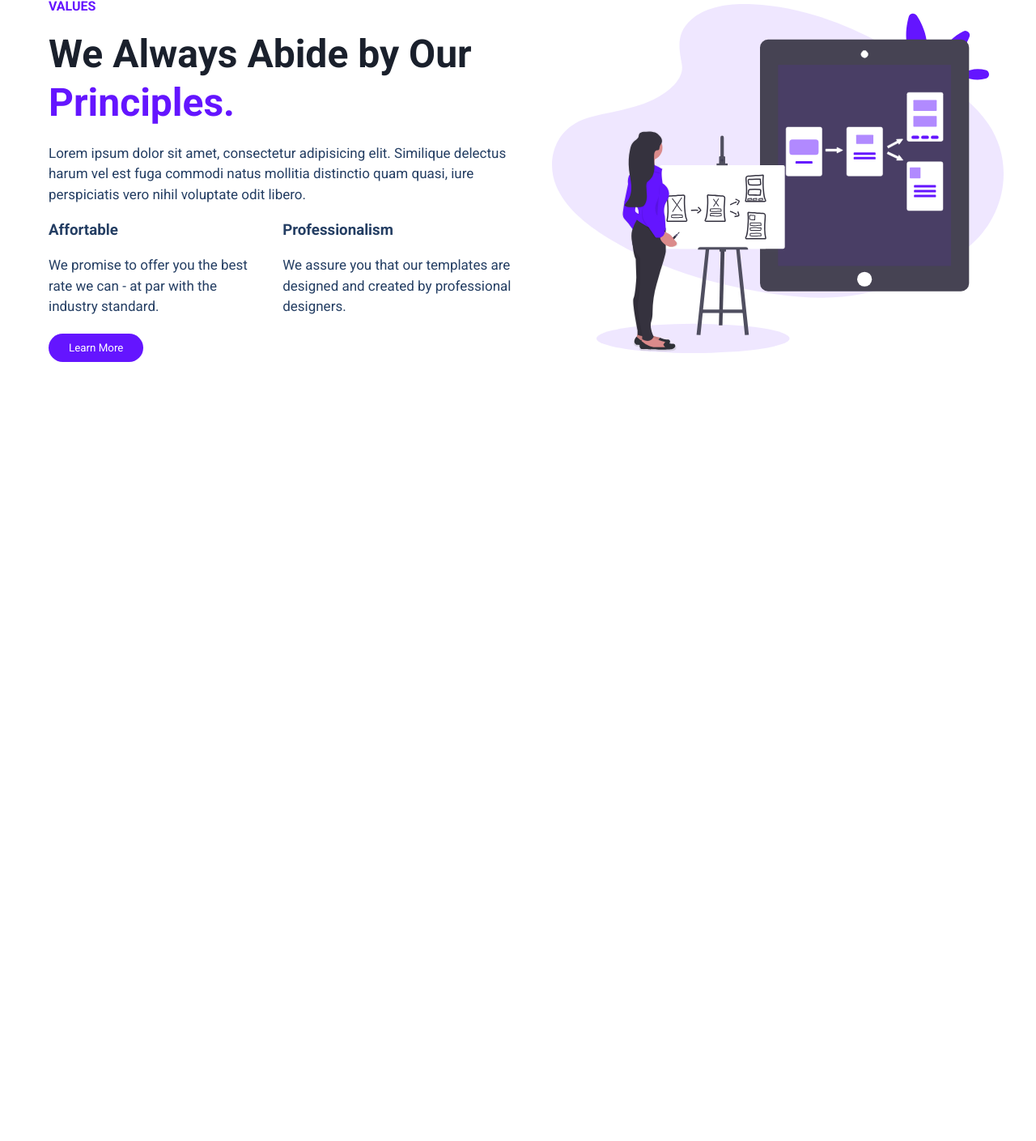
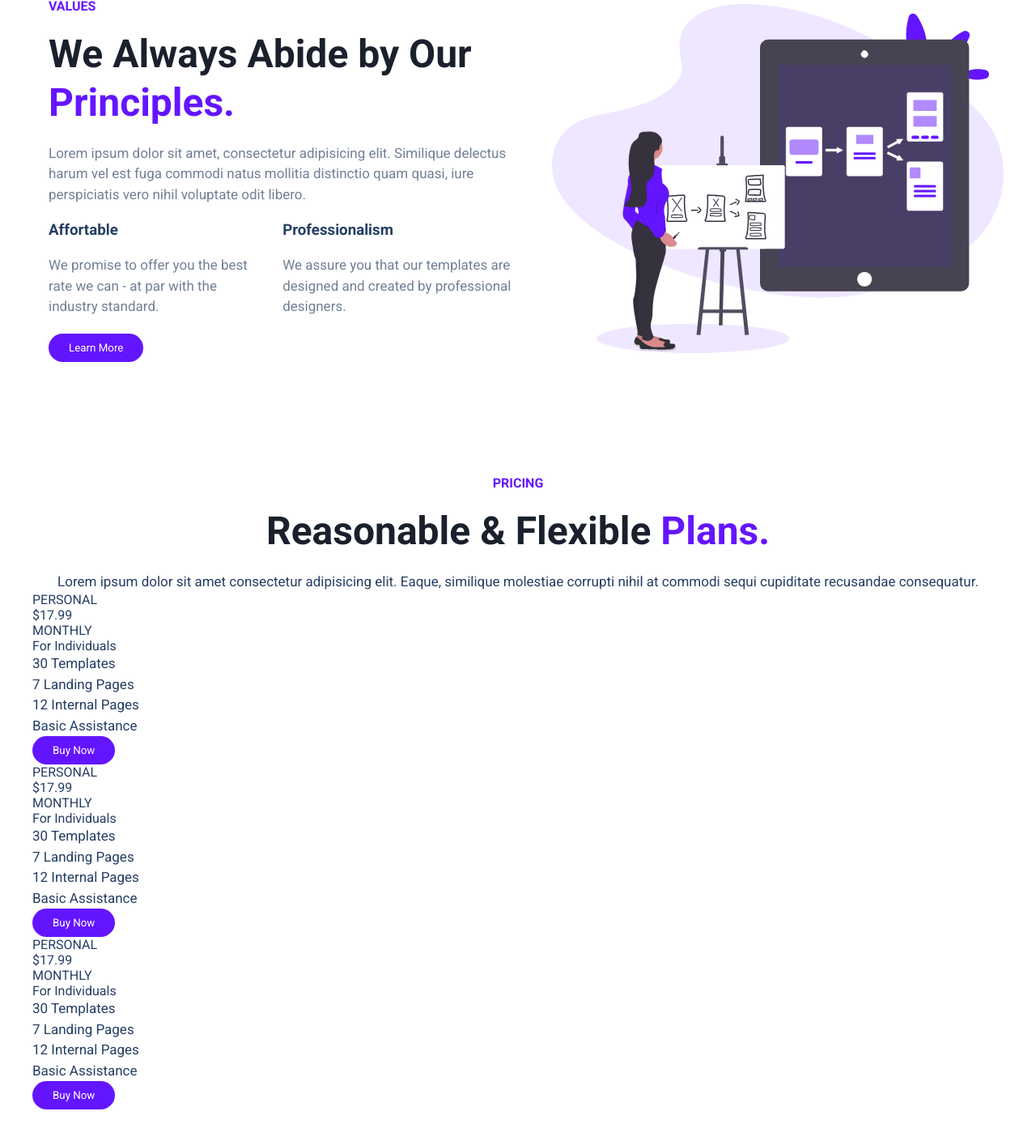
Before and after one commit to nixmar1scal/final-project, a plain HTML site: page index.html in a window 1280 px wide. Shown: the part 2703-4112 px from the top of the page at 81% size. Before the commit the page ends 3220 px from the top, so only its background shows below. Drawn offline with Linux system fonts and the light colour scheme.

Commit message:
plans section

```diff
--- a/index.html
+++ b/index.html
@@ -77,9 +77,7 @@
       <section id="features">
         <div class="container">
           <div class="row row__features">
-            <h4 class="section__tag">
-                FEATURES
-            </h4>
+            <h4 class="section__tag">FEATURES</h4>
             <h1 class="features__title">
               We have Amazing <span class="purple">Service.</span>
             </h1>
@@ -119,7 +117,8 @@
                   <div class="feature__description">
                     <h2 class="feature__title">24/7 Support</h2>
                     <p class="feature__para">
-                      Lorem ipsum dolor sit amet, consectetur adipisicing elit. Necessitatibus!
+                      Lorem ipsum dolor sit amet, consectetur adipisicing elit.
+                      Necessitatibus!
                     </p>
                   </div>
                 </div>
@@ -136,7 +135,8 @@
                   <div class="feature__description">
                     <h2 class="feature__title">Customizable</h2>
                     <p class="feature__para">
-                      Lorem ipsum dolor sit amet, consectetur adipisicing elit. Magnam.
+                      Lorem ipsum dolor sit amet, consectetur adipisicing elit.
+                      Magnam.
                     </p>
                   </div>
                 </div>
@@ -153,7 +153,8 @@
                   <div class="feature__description">
                     <h2 class="feature__title">Reliable</h2>
                     <p class="feature__para">
-                      Lorem ipsum dolor sit amet, consectetur adipisicing elit. Nulla, sed!
+                      Lorem ipsum dolor sit amet, consectetur adipisicing elit.
+                      Nulla, sed!
                     </p>
                   </div>
                 </div>
@@ -170,7 +171,8 @@
                   <div class="feature__description">
                     <h2 class="feature__title">Fast</h2>
                     <p class="feature__para">
-                      Lorem ipsum dolor sit amet consectetur adipisicing elit. Sunt.
+                      Lorem ipsum dolor sit amet consectetur adipisicing elit.
+                      Sunt.
                     </p>
                   </div>
                 </div>
@@ -201,9 +203,7 @@
         <div class="container">
           <div class="row quality__row">
             <div class="quality__description">
-              <h4 class="section__tag">
-                QUALITY WORK
-              </h4>
+              <h4 class="section__tag">QUALITY WORK</h4>
               <h1 class="quality__title">
                 Designed & Developed by
                 <span class="purple">Professionals.</span>
@@ -238,9 +238,7 @@
               />
             </figure>
             <div class="steps__description">
-              <h4 class="section__tag">
-                STEPS
-              </h4>
+              <h4 class="section__tag">STEPS</h4>
               <h1 class="steps__title">
                 Easy To <span class="purple">Get Started.</span>
               </h1>
@@ -284,31 +282,108 @@
         <div class="container">
           <div class="row row__values">
             <div class="values__description">
-                    <h4 class="section__tag">
-                        VALUES
-                    </h4>
+              <h4 class="section__tag">VALUES</h4>
               <h1 class="values__title">
                 We Always Abide by Our <span class="purple">Principles.</span>
               </h1>
-                    <p class="values__description__para">
-                        Lorem ipsum dolor sit amet, consectetur adipisicing elit. Similique delectus harum vel est fuga commodi natus mollitia distinctio quam quasi, iure perspiciatis vero nihil voluptate odit libero.
+              <p class="values__description--para">
+                Lorem ipsum dolor sit amet, consectetur adipisicing elit.
+                Similique delectus harum vel est fuga commodi natus mollitia
+                distinctio quam quasi, iure perspiciatis vero nihil voluptate
+                odit libero.
               </p>
               <div class="values__list">
                 <div class="value">
                   <h3>Affortable</h3>
-                            <p class="value__para">We promise to offer you the best rate we can - at par with the industry standard.</p>
+                  <p class="value__para">
+                    We promise to offer you the best rate we can - at par with
+                    the industry standard.
+                  </p>
                 </div>
                 <div class="value">
                   <h3>Professionalism</h3>
-                            <p class="value__para">We assure you that our templates are designed and created by professional designers.
+                  <p class="value__para">
+                    We assure you that our templates are designed and created by
+                    professional designers.
                   </p>
                 </div>
               </div>
               <button>Learn More</button>
             </div>
             <figure>
-                    <img class="values__img" src="/assets/prototype-illustration.21bc4b3f612a2f257c3d361067582485.svg" alt="">
+              <img
+                class="values__img"
+                src="/assets/prototype-illustration.21bc4b3f612a2f257c3d361067582485.svg"
+                alt=""
+              />
             </figure>
+          </div>
+        </div>
+      </section>
+
+      <section id="pricing">
+        <div class="container">
+          <div class="row">
+            <div class="pricing__description">
+              <h4 class="section__tag">PRICING</h4>
+              <h1 class="pricing__description--title">Reasonable & Flexible <span class="purple">Plans.</span></h1>
+              <p class="pricing__description--para">
+                Lorem ipsum dolor sit amet consectetur adipisicing elit. Eaque,
+                similique molestiae corrupti nihil at commodi sequi cupiditate
+                recusandae consequatur.
+              </p>
+            </div>
+            <div class="plans">
+                <div class="plan">
+                    <div class="plan__top">
+                      <div class="plan__name">PERSONAL</div>
+                      <div class="plan__price">$17.99</div>
+                      <div class="plan__duration">MONTHLY</div>
+                    </div>
+                    <div class="plan__middle">
+                        <div class="plan__for">For Individuals</div>
+                        <p class="plan__offers">30 Templates</p>
+                        <p class="plan__offers">7 Landing Pages</p>
+                        <p class="plan__offers">12 Internal Pages</p>
+                        <p class="plan__offers">Basic Assistance</p>
+                    </div>
+                    <div class="plan__bottom">
+                        <button>Buy Now</button>
+                    </div>
+                <div class="plan">
+                    <div class="plan__top">
+                      <div class="plan__name">PERSONAL</div>
+                      <div class="plan__price">$17.99</div>
+                      <div class="plan__duration">MONTHLY</div>
+                    </div>
+                    <div class="plan__middle">
+                        <div class="plan__for">For Individuals</div>
+                        <p class="plan__offers">30 Templates</p>
+                        <p class="plan__offers">7 Landing Pages</p>
+                        <p class="plan__offers">12 Internal Pages</p>
+                        <p class="plan__offers">Basic Assistance</p>
+                    </div>
+                    <div class="plan__bottom">
+                        <button>Buy Now</button>
+                    </div>
+                <div class="plan">
+                    <div class="plan__top">
+                      <div class="plan__name">PERSONAL</div>
+                      <div class="plan__price">$17.99</div>
+                      <div class="plan__duration">MONTHLY</div>
+                    </div>
+                    <div class="plan__middle">
+                        <div class="plan__for">For Individuals</div>
+                        <p class="plan__offers">30 Templates</p>
+                        <p class="plan__offers">7 Landing Pages</p>
+                        <p class="plan__offers">12 Internal Pages</p>
+                        <p class="plan__offers">Basic Assistance</p>
+                    </div>
+                    <div class="plan__bottom">
+                        <button>Buy Now</button>
+                    </div>
+                </div>
+            </div>
           </div>
         </div>
       </section>
--- a/style.css
+++ b/style.css
@@ -367,6 +367,10 @@ nav {
     margin: 0 20px;
 }
 
+.values__description--para {
+    color: #718096;
+}
+
 .values__title {
     margin: 20px 0;
 }
@@ -379,4 +383,21 @@ nav {
 
 .value__para {
     margin: 20px 20px 0 0;
+    color: #718096;
 }
+
+/* PRICING */
+
+#pricing {
+    padding: 0 32px;
+}
+
+.pricing__description {
+    display: flex;
+    flex-direction: column;
+    text-align: center;
+}
+
+.pricing__description--title {
+    margin: 20px 0;
+}
```
Lines whose indentation alone changed are shown as unchanged.
